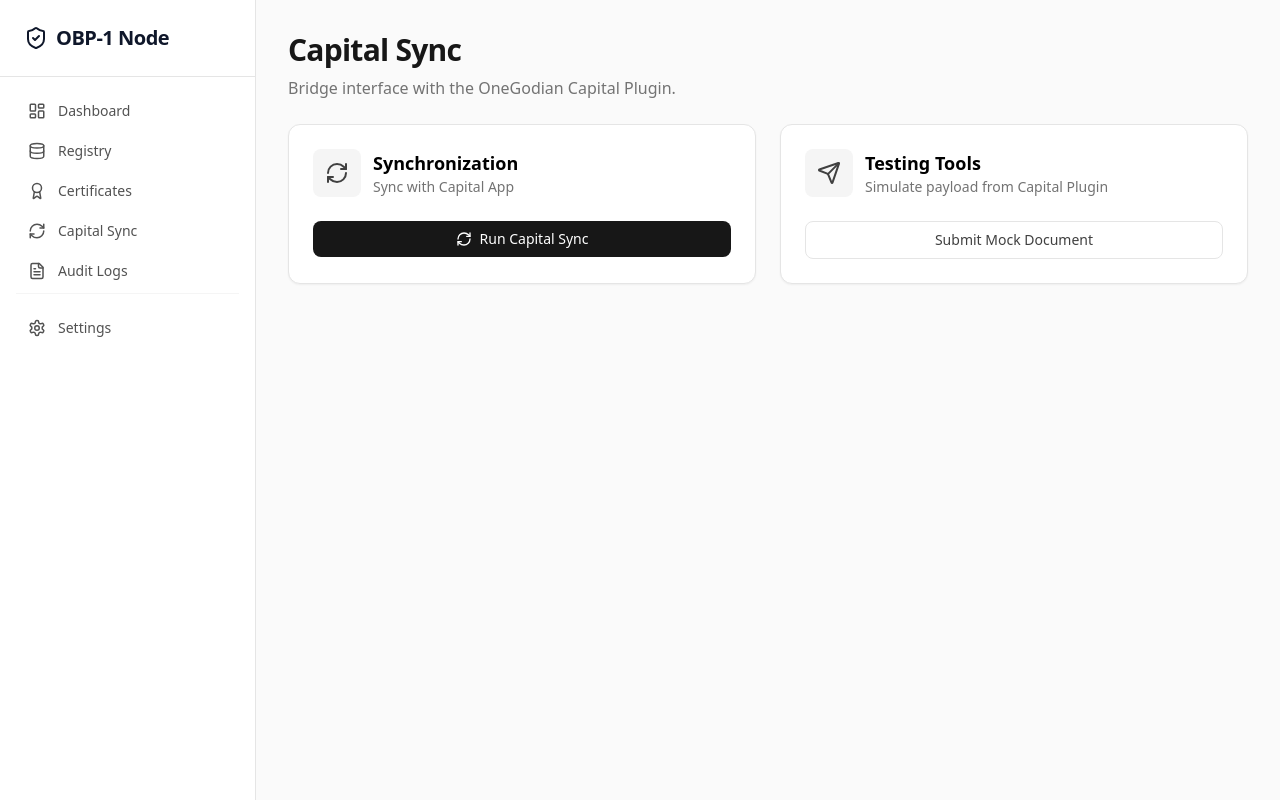
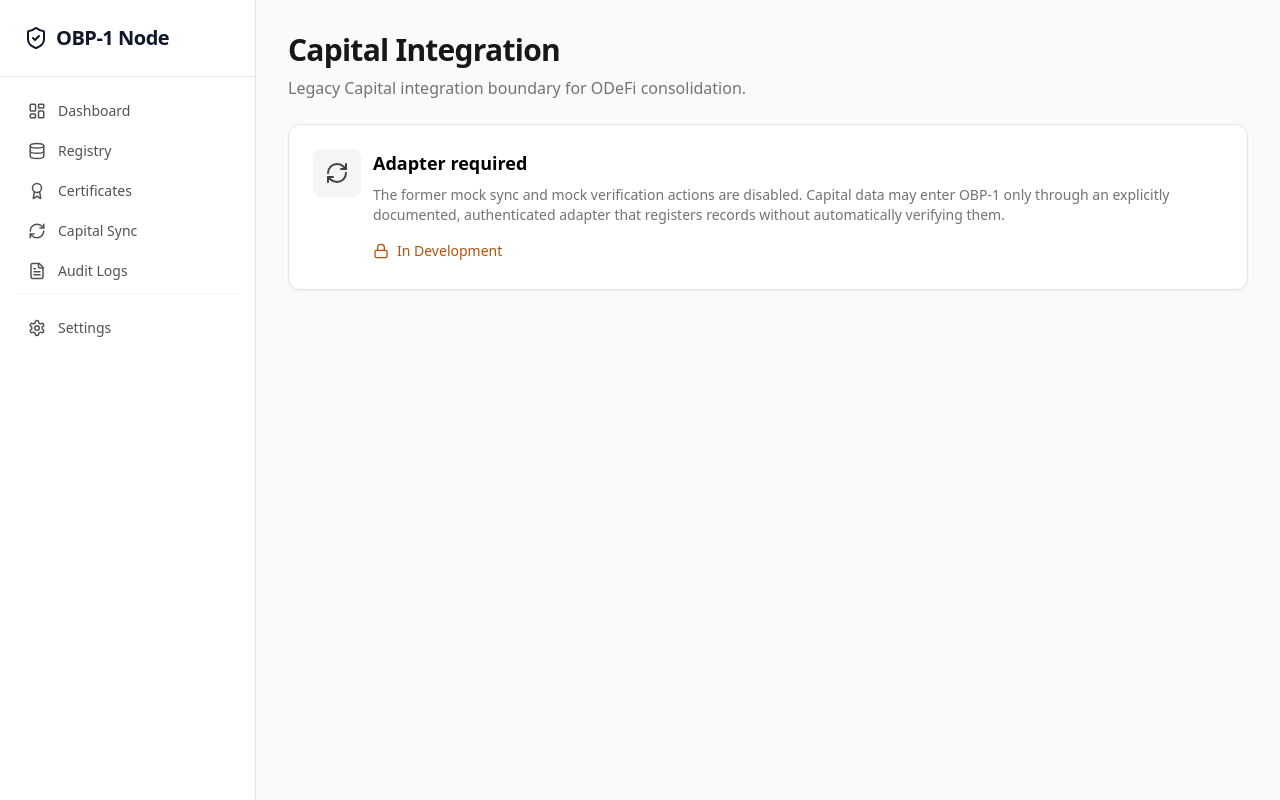
Before and after one commit to ohi-stack/onegodian-obp-node, a React (Vite) app: page /obp1/capital-sync in a window 1280 px wide. Built offline with nearby package versions, Linux system fonts and the light colour scheme.

Commit message:
fix(ui): align OBP-1 console with authority boundary

```diff
--- a/src/components/CapitalSync.tsx
+++ b/src/components/CapitalSync.tsx
@@ -1,99 +1,24 @@
-import React, { useState } from 'react';
-import { RefreshCw, Send, CheckCircle2 } from 'lucide-react';
+import React from 'react';
+import { RefreshCw, Lock } from 'lucide-react';
 
 export default function CapitalSync() {
-  const [syncing, setSyncing] = useState(false);
-  const [lastSync, setLastSync] = useState<string | null>(null);
-
-  const handleSync = async () => {
-    setSyncing(true);
-    try {
-      const res = await fetch('/api/obp1/capital/sync', { method: 'POST' });
-      const data = await res.json();
-      setLastSync(data.timestamp);
-    } catch (e) {
-      console.error(e);
-    } finally {
-      setTimeout(() => setSyncing(false), 800);
-    }
-  };
-
-  const handleSimulateDocument = async () => {
-    const doc = {
-      record_type: "capital_document",
-      source_system: "capital_plugin",
-      title: "Sample Capital Disclosure v1",
-      version: "1.0.0",
-      created_by: "Test User",
-      approval_required: true,
-      metadata: { doc_type: 'disclosure' }
-    };
-
-    try {
-      await fetch('/api/obp1/verify', {
-        method: 'POST',
-        headers: { 'Content-Type': 'application/json' },
-        body: JSON.stringify(doc)
-      });
-      alert('Mock document submitted to OBP-1 for verification');
-    } catch (e) {
-      console.error(e);
-    }
-  };
-
   return (
     <div className="space-y-6">
       <header>
-        <h1 className="text-3xl font-bold tracking-tight text-neutral-900">Capital Sync</h1>
-        <p className="text-neutral-500 mt-2">Bridge interface with the OneGodian Capital Plugin.</p>
+        <h1 className="text-3xl font-bold tracking-tight text-neutral-900">Capital Integration</h1>
+        <p className="text-neutral-500 mt-2">Legacy Capital integration boundary for ODeFi consolidation.</p>
       </header>
 
-      <div className="grid grid-cols-1 md:grid-cols-2 gap-6">
-        <div className="bg-white p-6 rounded-xl border border-neutral-200 shadow-sm">
-          <div className="flex items-center gap-3 mb-6">
-            <div className="p-3 bg-neutral-100 rounded-lg">
-              <RefreshCw className="w-6 h-6 text-neutral-700" />
-            </div>
-            <div>
-              <h2 className="text-lg font-semibold">Synchronization</h2>
-              <p className="text-sm text-neutral-500">Sync with Capital App</p>
-            </div>
+      <div className="bg-white p-6 rounded-xl border border-neutral-200 shadow-sm">
+        <div className="flex items-start gap-3">
+          <div className="p-3 bg-neutral-100 rounded-lg"><RefreshCw className="w-6 h-6 text-neutral-700" /></div>
+          <div>
+            <h2 className="text-lg font-semibold">Adapter required</h2>
+            <p className="text-sm text-neutral-500 mt-2">
+              The former mock sync and mock verification actions are disabled. Capital data may enter OBP-1 only through an explicitly documented, authenticated adapter that registers records without automatically verifying them.
+            </p>
+            <div className="mt-4 inline-flex items-center gap-2 text-sm text-amber-700"><Lock size={16} /> In Development</div>
           </div>
-
-          <div className="space-y-4">
-            <button
-              onClick={handleSync}
-              disabled={syncing}
-              className="w-full flex justify-center items-center gap-2 px-4 py-2 bg-neutral-900 text-white text-sm font-medium rounded-lg hover:bg-neutral-800 transition-colors disabled:opacity-50"
-            >
-              {syncing ? <RefreshCw className="animate-spin" size={16} /> : <RefreshCw size={16} />}
-              {syncing ? 'Syncing...' : 'Run Capital Sync'}
-            </button>
-            {lastSync && (
-              <p className="text-sm text-green-600 flex items-center justify-center gap-1">
-                <CheckCircle2 size={14} /> Last synced: {new Date(lastSync).toLocaleString()}
-              </p>
-            )}
-          </div>
-        </div>
-
-        <div className="bg-white p-6 rounded-xl border border-neutral-200 shadow-sm">
-          <div className="flex items-center gap-3 mb-6">
-            <div className="p-3 bg-neutral-100 rounded-lg">
-              <Send className="w-6 h-6 text-neutral-700" />
-            </div>
-            <div>
-              <h2 className="text-lg font-semibold">Testing Tools</h2>
-              <p className="text-sm text-neutral-500">Simulate payload from Capital Plugin</p>
-            </div>
-          </div>
-
-          <button
-            onClick={handleSimulateDocument}
-            className="w-full flex justify-center items-center gap-2 px-4 py-2 border border-neutral-200 text-neutral-700 text-sm font-medium rounded-lg hover:bg-neutral-50 transition-colors"
-          >
-            Submit Mock Document
-          </button>
         </div>
       </div>
     </div>
```
